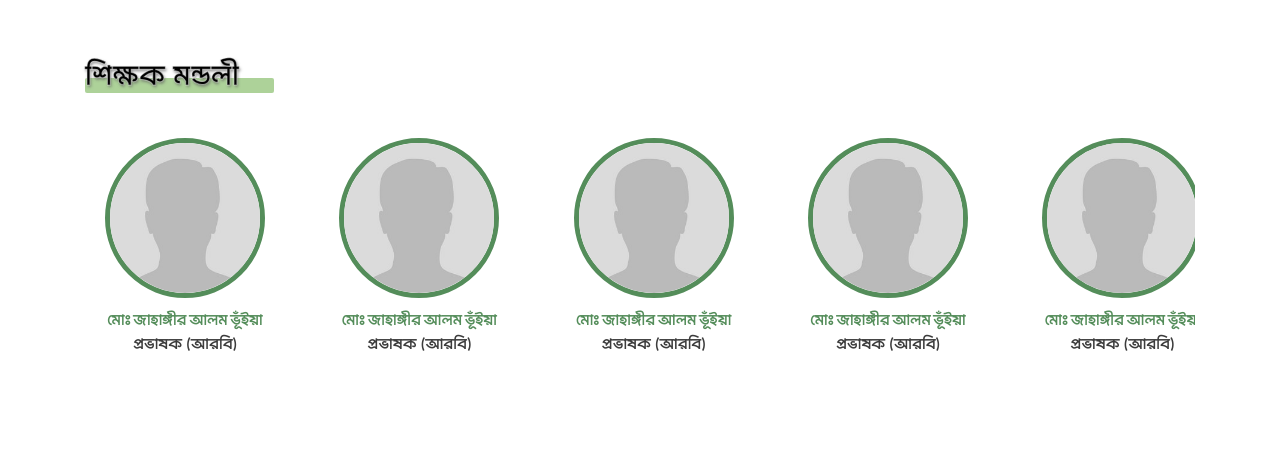
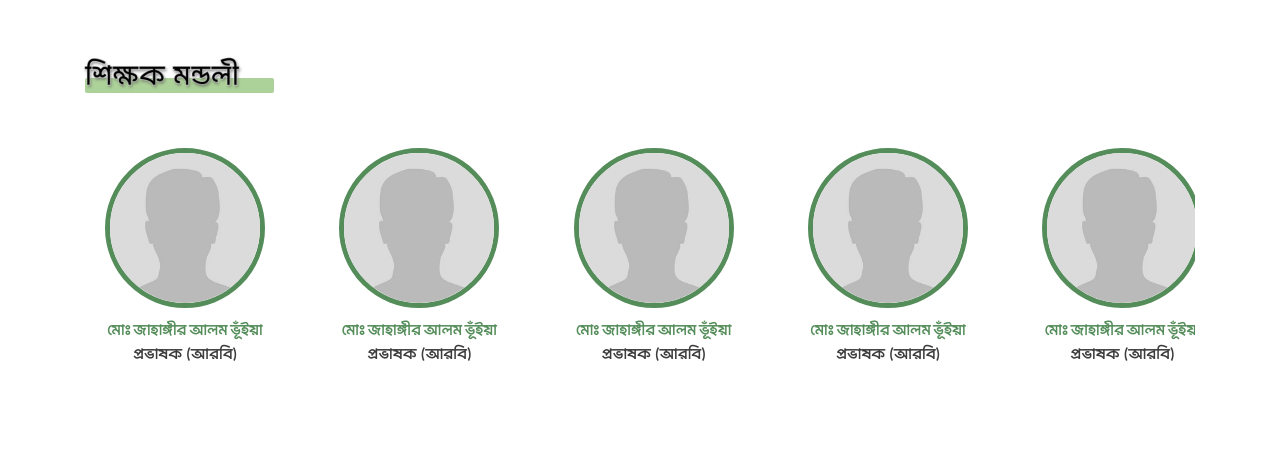
Before and after one commit to Moenul/School, a plain HTML site: page index.html in a window 1280 px wide. Shown: the part 3960-4410 px from the top of the page. Drawn offline with nearby package versions, Linux system fonts and the light colour scheme; files whose address does not match are found by name.

Commit message:
Instructor Section Modified

```diff
--- a/css/main.css
+++ b/css/main.css
@@ -707,9 +707,12 @@ body {
 }
 .instructor_section .instructors .instructor{
     width: 200px;
-    height: 250px;
+    height: 230px;
     margin-right: 30px;
     display: inline-block;
+    overflow: hidden;
+    padding: 5px;
+    transition: all .3s ease-in-out;
 }
 .instructor_section .instructors .instructor:nth-last-child(1) {
     margin-right: 0px;
@@ -720,24 +723,46 @@ body {
     margin: 0 auto;
     border: 5px solid var(--color-deep);
     margin-bottom: 10px;
+    margin-top: 5px;
     border-radius: 50%;
     overflow: hidden;
+    transition: all .3s ease-in-out;
 }
 .instructor_section .instructors .instructor .photo img{
     width: 100%;
 }
-.instructor_section .instructors .instructor .name{
+.instructor_section .instructors .instructor .desc{
+    width: 100%;
+    height: auto;
+    text-align: center;
+    color: var(--color-smart-black);
+}
+.instructor_section .instructors .instructor .desc .name{
     font-size: 16px;
-    text-align: center;
     color: var(--color-deep);
     word-spacing: -2px;
 }
-.instructor_section .instructors .instructor .title{
+.instructor_section .instructors .instructor .desc .title{
     font-size: 16px;
-    text-align: center;
-    color: var(--color-smart-black);
-}
-
+    margin-bottom: 5px;
+}
+.instructor_section .instructors .instructor .desc .qualification{
+    font-size: 14px;
+}
+.instructor_section .instructors .instructor .desc .phone{
+    font-size: 14px;
+}
+.instructor_section .instructors .instructor:hover{
+    background: beige;
+    border-radius: 5px;
+}
+.instructor_section .instructors .instructor:hover .photo{
+    width: 120px;
+    height: 120px;
+}
+.instructor_section .instructors .instructor:hover .title{
+    margin-bottom: 0px;
+}
 
 /* /////  Instructor Section End ------------------- */
 
--- a/index.html
+++ b/index.html
@@ -250,29 +250,54 @@
 		<div class="instructors">
 			<div class="instructor">
 				<div class="photo"><img src="images/DummyProfile.jpg"></div>
+				<div class="desc">
 					<div class="name">মোঃ জাহাঙ্গীর আলম ভূঁইয়া</div>
 					<div class="title">প্রভাষক (আরবি)</div>
+					<div class="qualification">বি,এস,সি, কম্পিউটার সাইন্স ইন সফটওয়্যার </div>
+					<div class="phone">+88 01795243628</div>
 				</div>
+			</div>
+
 			<div class="instructor">
 				<div class="photo"><img src="images/DummyProfile.jpg"></div>
+				<div class="desc">
 					<div class="name">মোঃ জাহাঙ্গীর আলম ভূঁইয়া</div>
 					<div class="title">প্রভাষক (আরবি)</div>
+					<div class="qualification">বি,এস,সি, কম্পিউটার সাইন্স ইন সফটওয়্যার </div>
+					<div class="phone">+88 01795243628</div>
 				</div>
+			</div>
+
 			<div class="instructor">
 				<div class="photo"><img src="images/DummyProfile.jpg"></div>
+				<div class="desc">
 					<div class="name">মোঃ জাহাঙ্গীর আলম ভূঁইয়া</div>
 					<div class="title">প্রভাষক (আরবি)</div>
+					<div class="qualification">বি,এস,সি, কম্পিউটার সাইন্স ইন সফটওয়্যার </div>
+					<div class="phone">+88 01795243628</div>
 				</div>
+			</div>
+
 			<div class="instructor">
 				<div class="photo"><img src="images/DummyProfile.jpg"></div>
+				<div class="desc">
 					<div class="name">মোঃ জাহাঙ্গীর আলম ভূঁইয়া</div>
 					<div class="title">প্রভাষক (আরবি)</div>
+					<div class="qualification">বি,এস,সি, কম্পিউটার সাইন্স ইন সফটওয়্যার </div>
+					<div class="phone">+88 01795243628</div>
 				</div>
+			</div>
+
 			<div class="instructor">
 				<div class="photo"><img src="images/DummyProfile.jpg"></div>
+				<div class="desc">
 					<div class="name">মোঃ জাহাঙ্গীর আলম ভূঁইয়া</div>
 					<div class="title">প্রভাষক (আরবি)</div>
+					<div class="qualification">বি,এস,সি, কম্পিউটার সাইন্স ইন সফটওয়্যার </div>
+					<div class="phone">+88 01795243628</div>
 				</div>
+			</div>
+
 		</div>
 	</div>
 </div>
```
Lines whose indentation alone changed are shown as unchanged.
